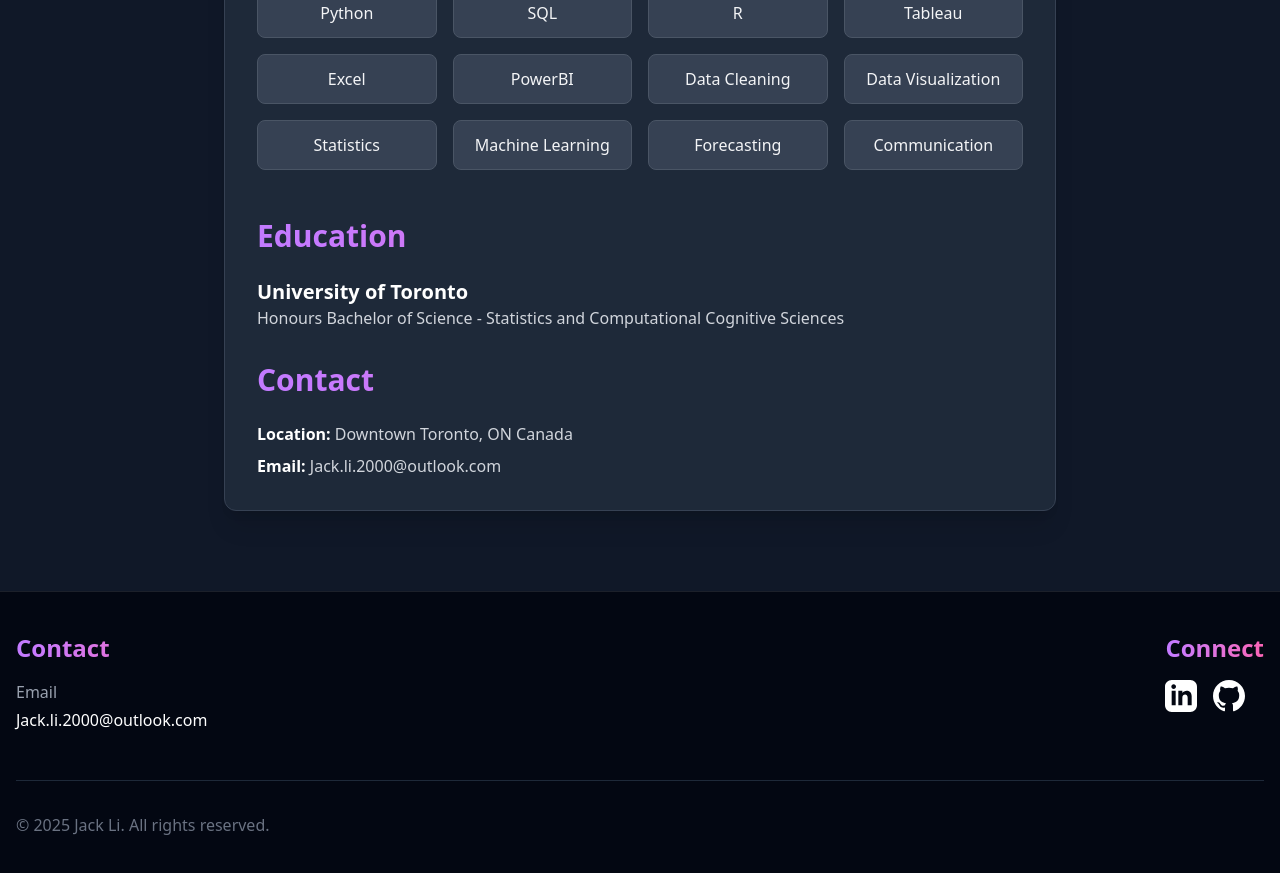
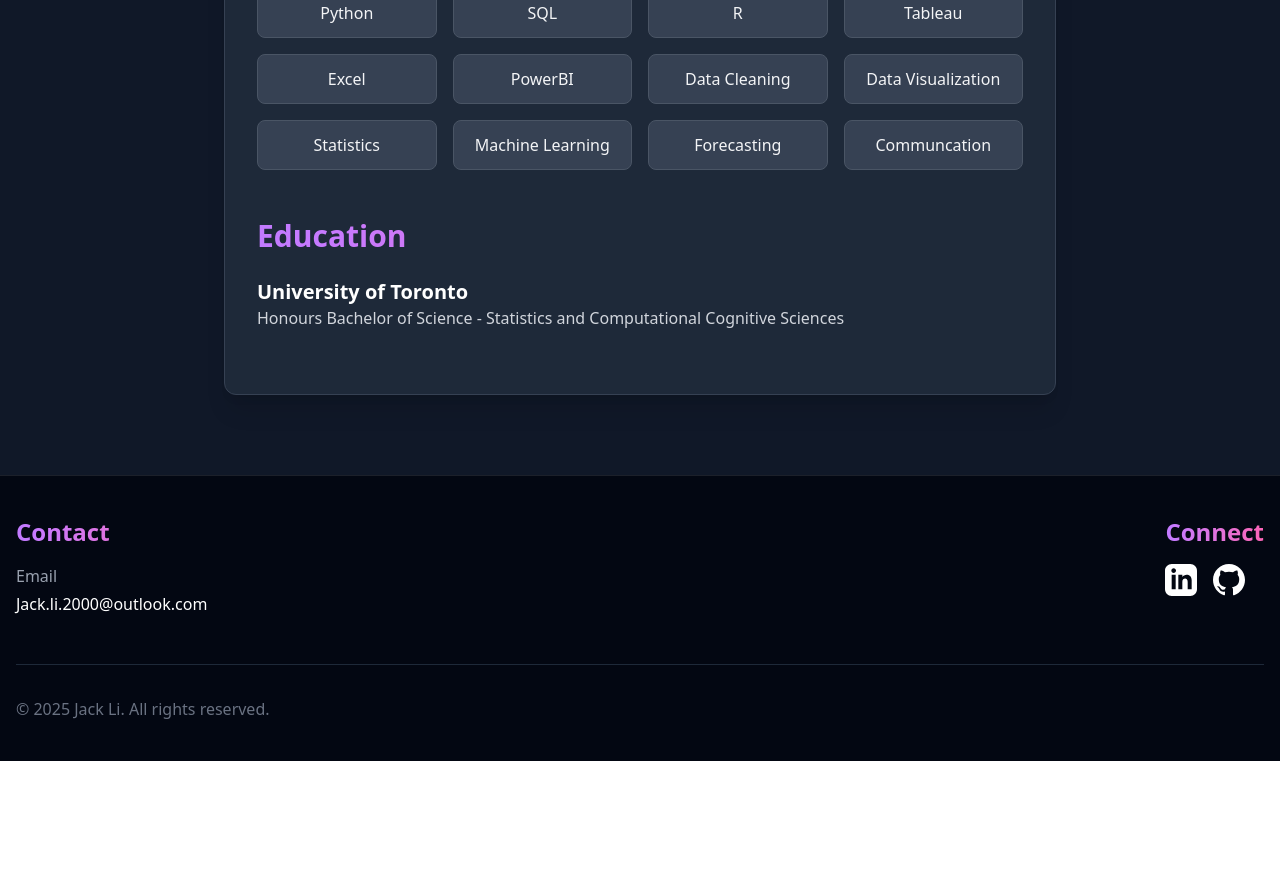
Before and after one commit to jack-li-2000/JackLiPortfolio, a SvelteKit app: page /generic in a window 1280 px wide. Shown: the part 2320-3193 px from the top of the page. After the commit the page ends 3081 px from the top, so only its background shows below. Built offline with nearby package versions, Linux system fonts and the light colour scheme.

Commit message:
removed redundant contact section

```diff
--- a/src/routes/generic/+page.svelte
+++ b/src/routes/generic/+page.svelte
@@ -150,7 +150,7 @@
           <div class="bg-gray-700 p-3 rounded-lg text-center border border-gray-600 hover:border-purple-500 transition-colors">Statistics</div>
           <div class="bg-gray-700 p-3 rounded-lg text-center border border-gray-600 hover:border-purple-500 transition-colors">Machine Learning</div>
           <div class="bg-gray-700 p-3 rounded-lg text-center border border-gray-600 hover:border-purple-500 transition-colors">Forecasting</div>
-          <div class="bg-gray-700 p-3 rounded-lg text-center border border-gray-600 hover:border-purple-500 transition-colors">Communication</div>
+          <div class="bg-gray-700 p-3 rounded-lg text-center border border-gray-600 hover:border-purple-500 transition-colors">Communcation</div>
         </div>
       </div>
 
@@ -161,17 +161,6 @@
           <h3 class="text-xl font-bold text-white">University of Toronto</h3>
           <p class="text-gray-300">Honours Bachelor of Science - Statistics and Computational Cognitive Sciences</p>
         </div>
-      </div>
-
-      <!-- Contact Section -->
-      <div>
-        <h2 class="text-3xl font-bold mb-6 bg-clip-text text-transparent bg-gradient-to-r from-purple-400 to-pink-400">Contact</h2>
-        <p class="text-gray-300 mb-2">
-          <span class="font-semibold text-white">Location:</span> Downtown Toronto, ON Canada
-        </p>
-        <p class="text-gray-300">
-          <span class="font-semibold text-white">Email:</span> Jack.li.2000@outlook.com
-        </p>
       </div>
     </div>
   </section>
```
